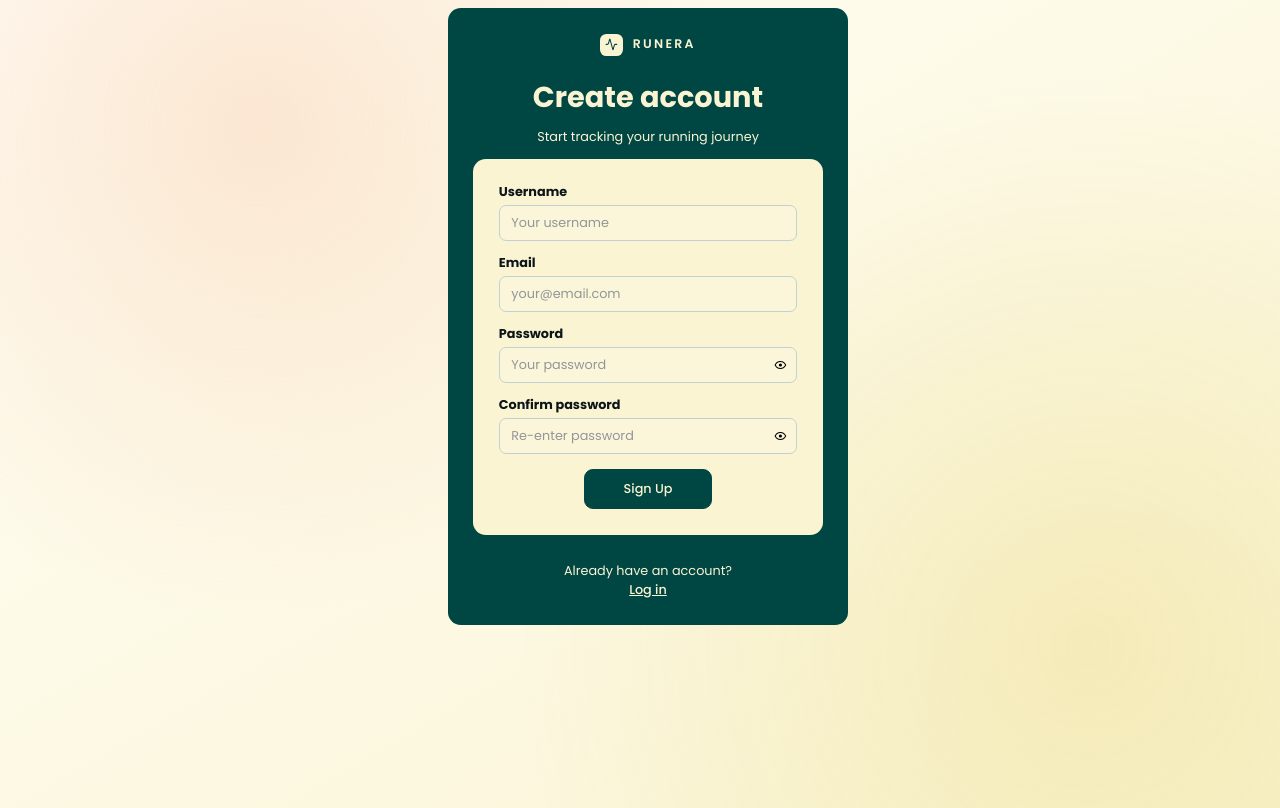
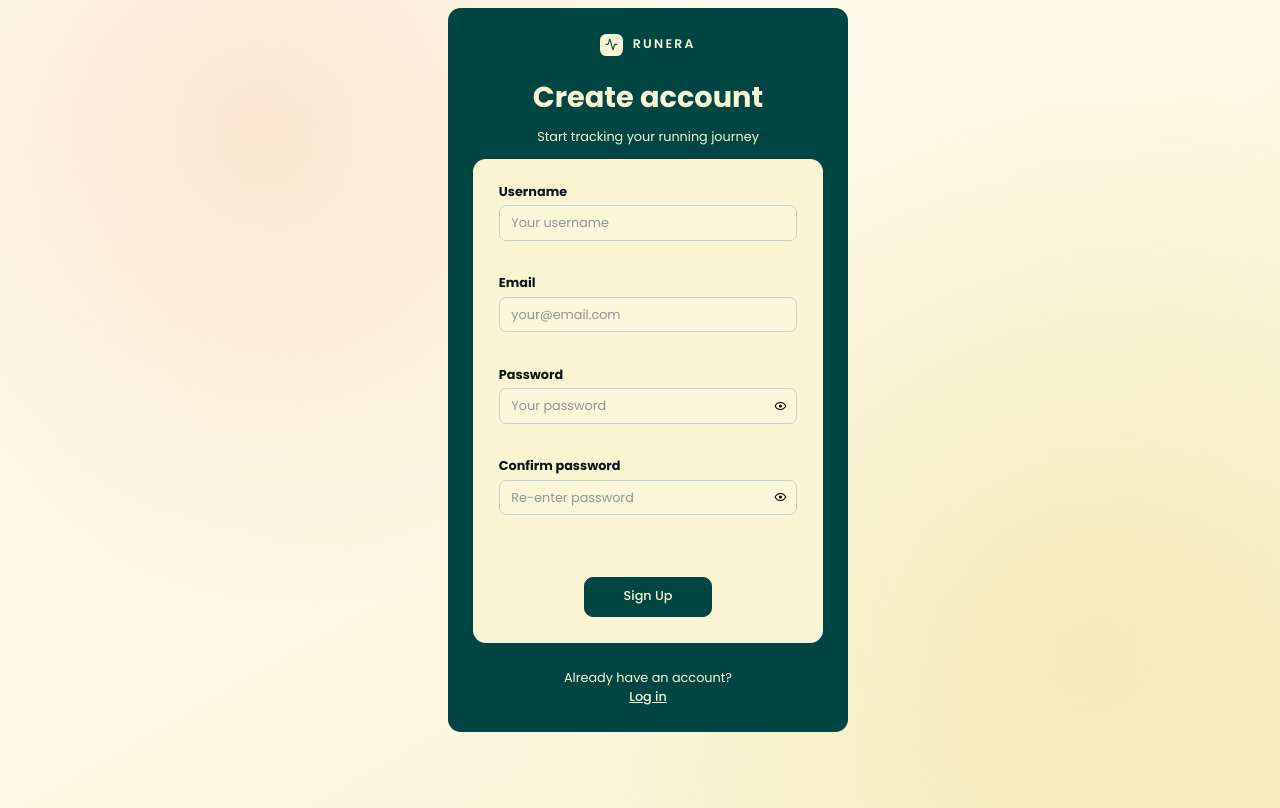
Before and after one commit to Tratatemium/Runera, a React (Create React App) app: page /signup in a window 1280 px wide. Built offline with nearby package versions, Linux system fonts and the light colour scheme; no server answers.

Commit message:
Refactor AuthCard and FormField components: improve error handling and styling for better user experience

```diff
--- a/src/components/AuthCard.module.css
+++ b/src/components/AuthCard.module.css
@@ -30,17 +30,39 @@
   gap: 1.2em;
 }
 
-.formActions {
+.submitWrapper {
+  display: flex;
+  flex-direction: column;
+  width: 100%;
+  justify-content: center;
+  margin: 0;
+  gap: 0;
+}
+
+.errorWrapper {
+  margin: 0;
+  margin-bottom: 1em;
+  padding: 0;
+  min-height: 1.1em;
+  max-width: 40ch;
+}
+
+.errorText {
+  margin: 0;
+  font-size: 0.85em;
+  line-height: 1.1em;
+  text-align: left;
+  color: var(--error-color);
+}
+
+.submit {
   display: flex;
   width: 100%;
   align-items: center;
   justify-content: center;
+  margin-top: 2em;
 }
 
-.errorText {
-  margin: 0;
-  max-width: 40ch;
-  text-align: left;
-  font-size: 0.875em;
-  color: #b3261e;
+.submit.error {
+  margin-top: 0;
 }
--- a/src/components/AuthCard.tsx
+++ b/src/components/AuthCard.tsx
@@ -36,18 +36,21 @@ function AuthCard({
 
       <form className={styles.authForm} onSubmit={onSubmit} noValidate>
         {children}
+
+        <div className={styles.submitWrapper}>
           {formError && (
-          <p role="alert" className={styles.errorText}>
-            {formError}
-          </p>
+            <div role="alert" className={styles.errorWrapper}>
+              <p className={styles.errorText}>{formError}</p>
+            </div>
           )}
-        <div className={styles.formActions}>
+          <div className={`${styles.submit} ${formError ? styles.error : ""}`}>
             <Button
               buttonText={buttonText}
               type="submit"
               variant="accent1"
               isSubmitting={isSubmitting}
             />
+          </div>
         </div>
       </form>
 
--- a/src/components/FormField.module.css
+++ b/src/components/FormField.module.css
@@ -4,6 +4,11 @@
   align-items: start;
   color: var(--primary-color);
   gap: 0.5em;
+  margin-bottom: 1.6em;
+}
+
+.error {
+  margin-bottom: 0em;
 }
 
 .formLabel {
@@ -41,12 +46,19 @@
   background: white;
 }
 
+.errorWraper {
+  margin: 0;
+  padding: 0;
+  min-height: 1.1em;
+  max-width: 40ch;
+}
+
 .errorText {
   margin: 0;
-  max-width: 40ch;
+  font-size: 0.85em;
+  line-height: 1.1em;
   text-align: left;
-  font-size: 0.875em;
-  color: #b3261e;
+  color: var(--error-color);
 }
 
 .showPasswordIcon {
--- a/src/components/FormField.tsx
+++ b/src/components/FormField.tsx
@@ -32,7 +32,7 @@ function FormField({
   const inputRef = useRef<HTMLInputElement>(null);
 
   return (
-    <div className={styles.formRow}>
+    <div className={`${styles.formRow} ${inputError ? styles.error : ""}`}>
       <label htmlFor={id} className={styles.formLabel}>
         {label}
       </label>
@@ -66,9 +66,9 @@ function FormField({
         )}
       </div>
       {inputError && (
-        <p id={`${id}-error`} className={styles.errorText}>
-          {inputError}
-        </p>
+        <div id={`${id}-error`} className={styles.errorWraper}>
+          <p className={styles.errorText}>{inputError}</p>
+        </div>
       )}
     </div>
   );
```
Lines whose indentation alone changed are shown as unchanged.
